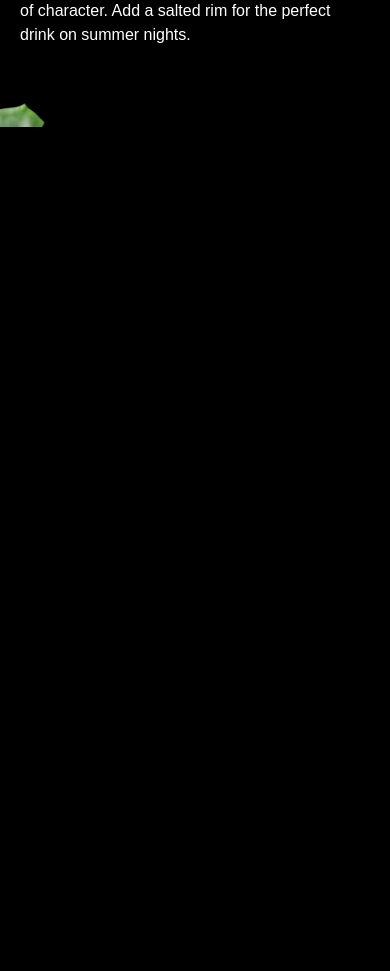
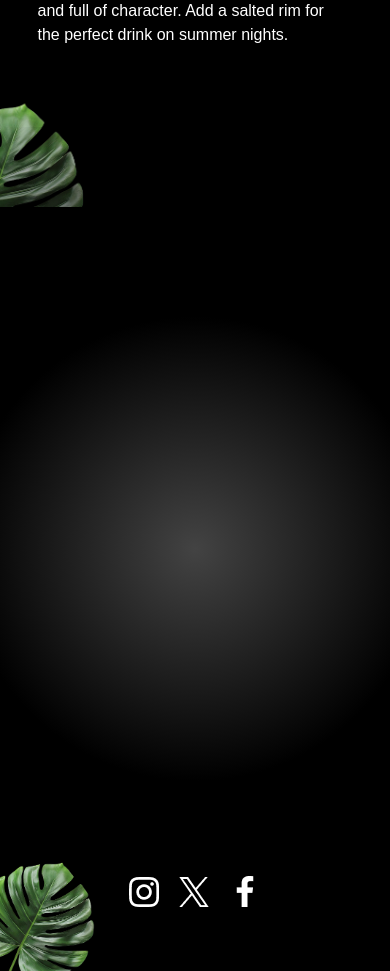
Before and after one commit to Rohan-263/mocktail-website, a React (Vite) app: page / in a window 390 px wide. Shown: the part 6800-7771 px from the top of the page. Before the commit the page ends 6927 px from the top, so only its background shows below. Built offline with nearby package versions, Linux system fonts and the light colour scheme; a web font is replaced by a local one.

Commit message:
implement contact section

```diff
--- a/src/App.jsx
+++ b/src/App.jsx
@@ -7,6 +7,7 @@
 import About from "./components/About";
 import Art from "./components/Art";
 import Menu from "./components/Menu";
+import Contact from "./components/Contact";
 
 gsap.registerPlugin(ScrollTrigger, SplitText);
 
@@ -19,6 +20,7 @@
       <About />
       <Art />
       <Menu />
+      <Contact />
     </main>
   );
 };
--- /dev/null
+++ b/src/components/Contact.jsx
@@ -0,0 +1,101 @@
+import { openingHours, socials } from "../../constants";
+import { useGSAP } from "@gsap/react";
+import gsap from "gsap";
+import { SplitText } from "gsap/all";
+
+const Contact = () => {
+  useGSAP(() => {
+    const titleSplit = SplitText.create("#contact h2 ", { type: "words" });
+
+    const timeline = gsap.timeline({
+      scrollTrigger: {
+        trigger: "#contact",
+        start: "top center",
+      },
+      ease: "power1.inOut",
+    });
+
+    timeline
+      .from(titleSplit.words, {
+        opacity: 0,
+        yPercent: 100,
+        stagger: 0.02,
+      })
+      .from("#contact h3, #contact p", {
+        opacity: 0,
+        yPercent: 100,
+        stagger: 0.02,
+      })
+      .to("#f-right-leaf", {
+        y: "-50",
+        ease: "power1.inOut",
+        duration: 1,
+      })
+      .to(
+        "#f-left-leaf",
+        {
+          y: "-50",
+          ease: "power1.inOut",
+          duration: 1,
+        },
+        "<",
+      );
+  });
+  return (
+    <footer id="contact">
+      <img
+        src="/images/footer-right-leaf.png"
+        alt="leaf-right"
+        id="f-right-leaf"
+      />
+      <img
+        src="/images/footer-left-leaf.png"
+        alt="leaf-left"
+        id="f-left-leaf"
+      />
+
+      <div className="content">
+        <h2>Where to Find US</h2>
+
+        <div>
+          <h3>Visit Our Bar</h3>
+          <p>XYZ,Amsterdam</p>
+        </div>
+
+        <div>
+          <h3>Contact US</h3>
+          <p>(999)902-2891</p>
+          <p>hello@me.com</p>
+        </div>
+
+        <div>
+          <h3>OPEN EVERY DAY</h3>
+          {openingHours.map((time) => (
+            <p key={time.day}>
+              {time.day} : {time.time}
+            </p>
+          ))}
+        </div>
+
+        <div>
+          <h3>Socials: </h3>
+          <div className="flex-center gap-5">
+            {socials.map((social) => (
+              <a
+                href={social.url}
+                key={social.name}
+                target="_blank"
+                rel="noopener noreferrer"
+                aria-label={social.name}
+              >
+                <img src={social.icon} />
+              </a>
+            ))}
+          </div>
+        </div>
+      </div>
+    </footer>
+  );
+};
+
+export default Contact;
--- a/src/index.css
+++ b/src/index.css
@@ -297,7 +297,7 @@
       @apply flex flex-col justify-between items-center container mx-auto relative;
 
       .arrows {
-        @apply flex items-center justify-between w-full absolute;
+        @apply flex items-center justify-between w-[85%] absolute;
 
         button {
           @apply text-white hover:text-yellow cursor-pointer transition-colors max-w-36;
@@ -318,7 +318,7 @@
     }
 
     .recipe {
-      @apply flex max-md:flex-col gap-10 md:items-center justify-between w-full lg:absolute bottom-0;
+      @apply flex max-md:flex-col gap-10 md:items-center justify-between w-[90%] lg:absolute bottom-0;
 
       .info {
         @apply space-y-4 lg:translate-y-20;
```
